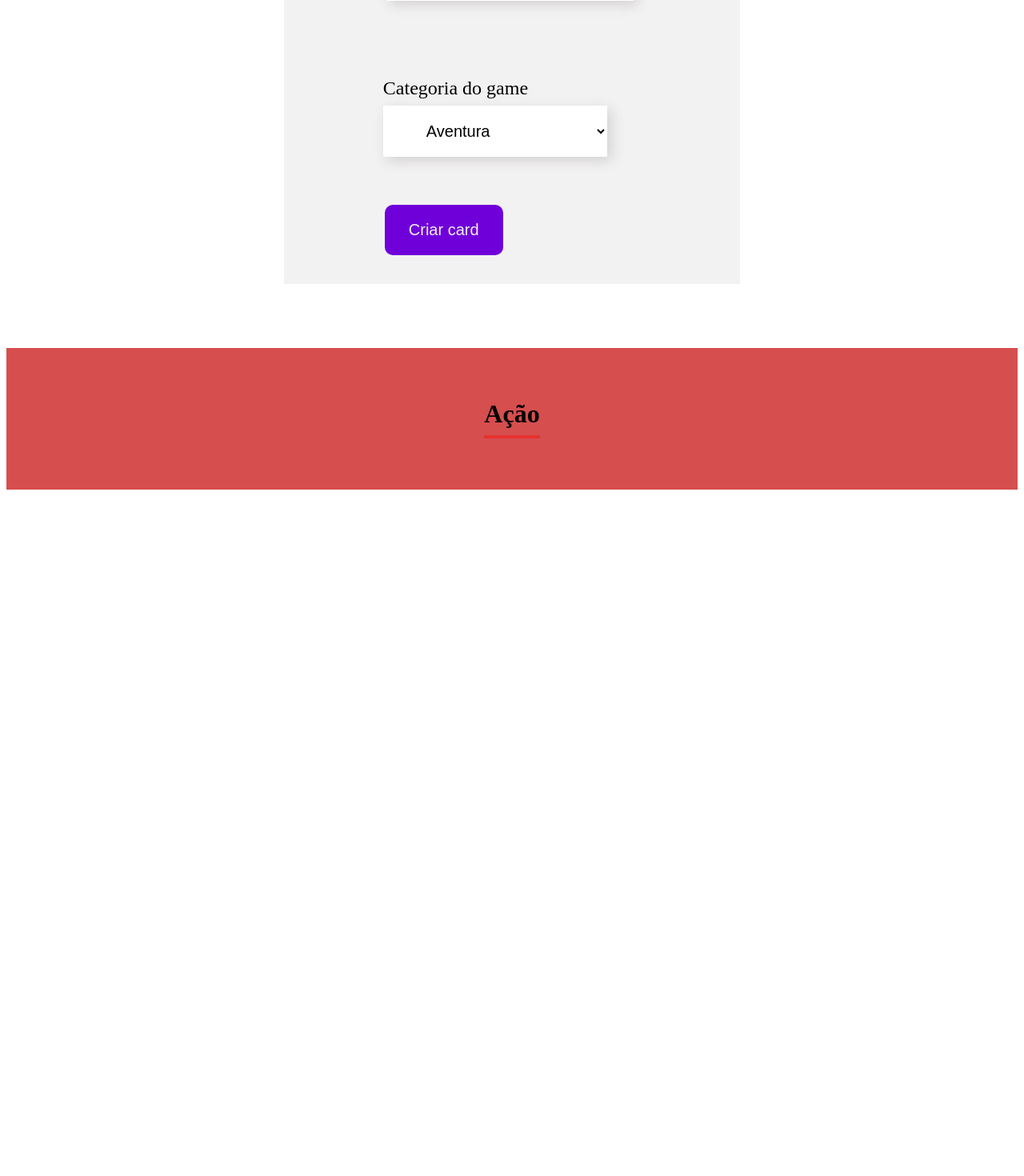
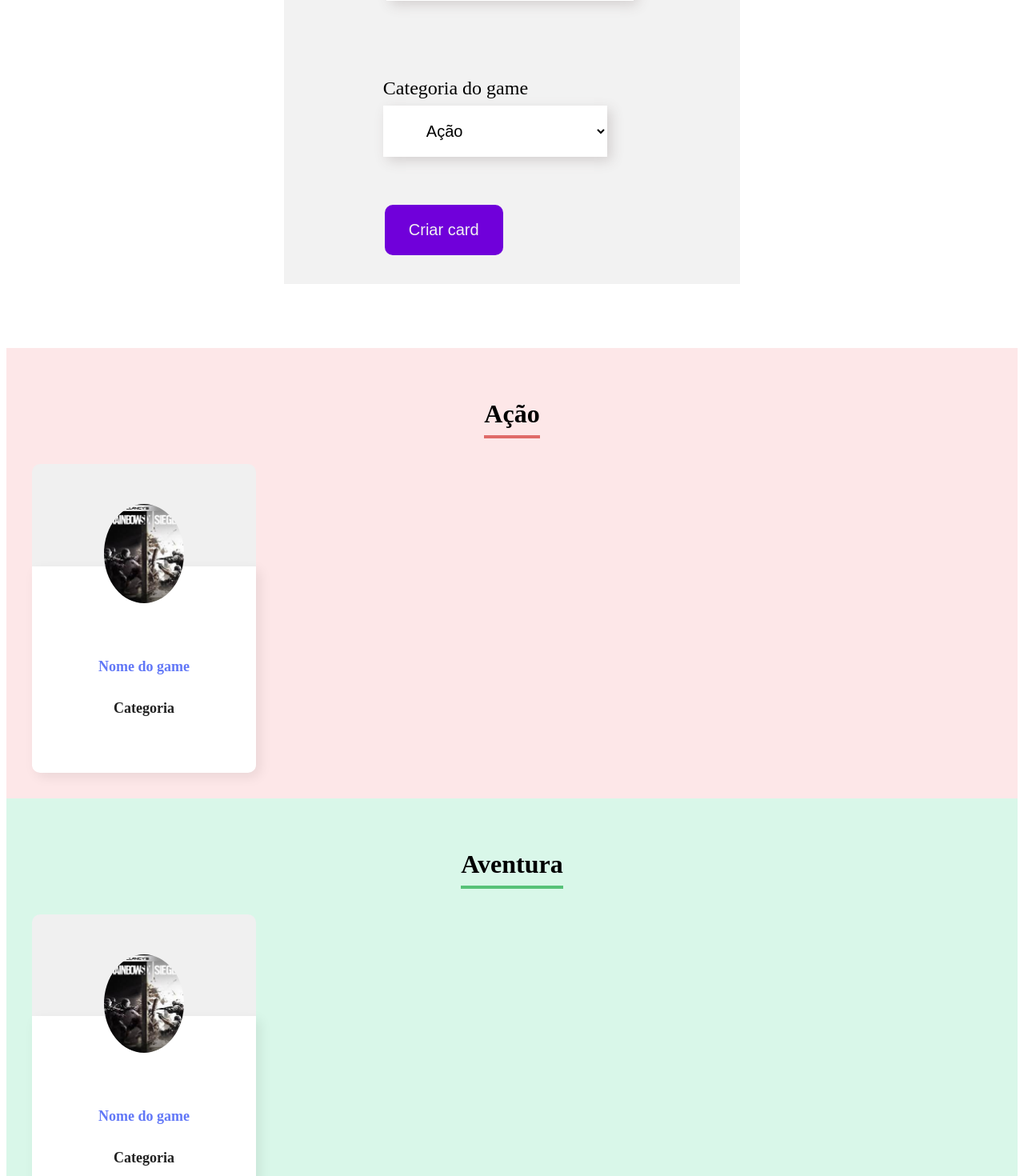
Before and after one commit to kali1553/React, a React (Vite) app: page / in a window 1280 px wide. Shown: the part 820-2290 px from the top of the page at 80% size. Before the commit the page ends 1440 px from the top, so only its background shows below. Built offline with nearby package versions, Linux system fonts and the light colour scheme.

Commit message:
Atualizando

```diff
--- a/src/App.jsx
+++ b/src/App.jsx
@@ -4,6 +4,26 @@ import Formulario from './components/Formulário'
 import Game from './components/game'
 
 export default function App() {
+
+  const games = [  {
+    nome: 'Ação',
+    corPrimaria: '#E06B69',
+    corSecundaria: '#FDE7E8'
+  },
+
+  {
+    nome: 'Aventura',
+    corPrimaria: '#57C278',
+    corSecundaria: '#D9F7E9'
+  },
+
+  {
+    nome: 'Suspense',
+    corPrimaria: '#FF8A29',
+    corSecundaria: '#FFEEDF'
+  }
+
+]
 
   const [novoGame, setNovo] = useState([])
 
@@ -14,8 +34,8 @@ export default function App() {
   return (
     <div>
       <Banner/>
-      <Formulario aoNovoGame={Game => aoNovoGame(Game)}/>
-      <Game nome='Ação' />
+      <Formulario games={games.map(games => games.nome)} aoNovoGame={Game => aoNovoGame(Game)}/>
+       {games.map( games => <Game key={games.nome} nome={games.nome} corPrimaria={games.corPrimaria} corSecundaria={games.corSecundaria}/>)}
     </div>
 
   )
--- a/src/components/Formulário/index.jsx
+++ b/src/components/Formulário/index.jsx
@@ -6,11 +6,7 @@ import { useState } from "react"
 
 const Formulario = (props) => {
 
-    const categoria = [
-        'Aventura',
-        'Suspense',
-        'Ação'
-    ]
+
 
     const [nome, setNome] = useState('')
     const [imagem, setImagem] = useState('')
@@ -42,7 +38,7 @@ const Formulario = (props) => {
                     aoAlterado={valor => setImagem(valor)}
                 />
                 <Categoria
-                    itens={categoria}
+                    itens={props.games}
                     label="Categoria do game"
                     valor={categorias}
                     aoAlterado={valor => setCategorias(valor)}
--- /dev/null
+++ b/src/components/criarGame/criarGame.css
@@ -0,0 +1,37 @@
+.criar {
+    width: 280px;
+}
+
+.criar .cabecalho {
+    background-color:  #F0F0F0;
+    border-radius: 10px 10px 0px 0px;
+}
+.criar img {
+    width: 100px;
+    border-radius: 50%;
+    position: relative;
+    bottom: -50px;
+}
+
+.criar .rodape {
+    background: #FFFFFF;
+    box-shadow: 5px 5px 15px rgba(0, 0, 0, 0.08);
+    border-radius: 0px 0px 10px 10px;
+    padding-top: 90px;
+    padding-bottom: 40px;
+}
+
+.criar .rodape h4 {
+    color: #6278F7;
+    font-size: 18px;
+    line-height: 22px;
+    font-weight: bold;
+    margin-bottom: 8px;
+}
+
+.criar .rodape h5 {
+    font-size: 18px;
+    line-height: 22px;
+    color: #212121;
+    padding: 0 16px;
+}
--- /dev/null
+++ b/src/components/criarGame/index.jsx
@@ -0,0 +1,19 @@
+import './criarGame.css'
+import R6 from '../images/download.png'
+
+const Criar = () => {
+    return(<div className='criar'>
+        <div className='cabecalho'>
+            <img src={R6} />
+        </div>
+        <div className='rodape'>
+            <h4 > Nome do game</h4>
+            <h5> Categoria </h5>
+        </div>
+    </div>
+
+    )
+}
+
+
+export default Criar
--- a/src/components/game/game.css
+++ b/src/components/game/game.css
@@ -1,13 +1,11 @@
 .game {
     text-align: center;
     padding: 32px;
-    background-color: rgb(214, 78, 78);
-
 }
 
 .game h3{
     font-size: 32px;
-    border-bottom: 4px solid rgb(231, 49, 49);
+    border-bottom: 4px solid;
     display: inline-block;
     padding-bottom: 8px;
 }
--- a/src/components/game/index.jsx
+++ b/src/components/game/index.jsx
@@ -1,10 +1,12 @@
+import Criar from '../criarGame'
 import './game.css'
 
 
 const Game = (props) => {
     return(
-        <section className='game'>
-            <h3>{props.nome}</h3>
+        <section className='game' style={{backgroundColor: props.corSecundaria}}>
+            <h3 style={{borderColor: props.corPrimaria}}>{props.nome}</h3>
+            <Criar />
         </section>
     )
 }
```
Also changed, not shown: src/components/images/download.png (added).
